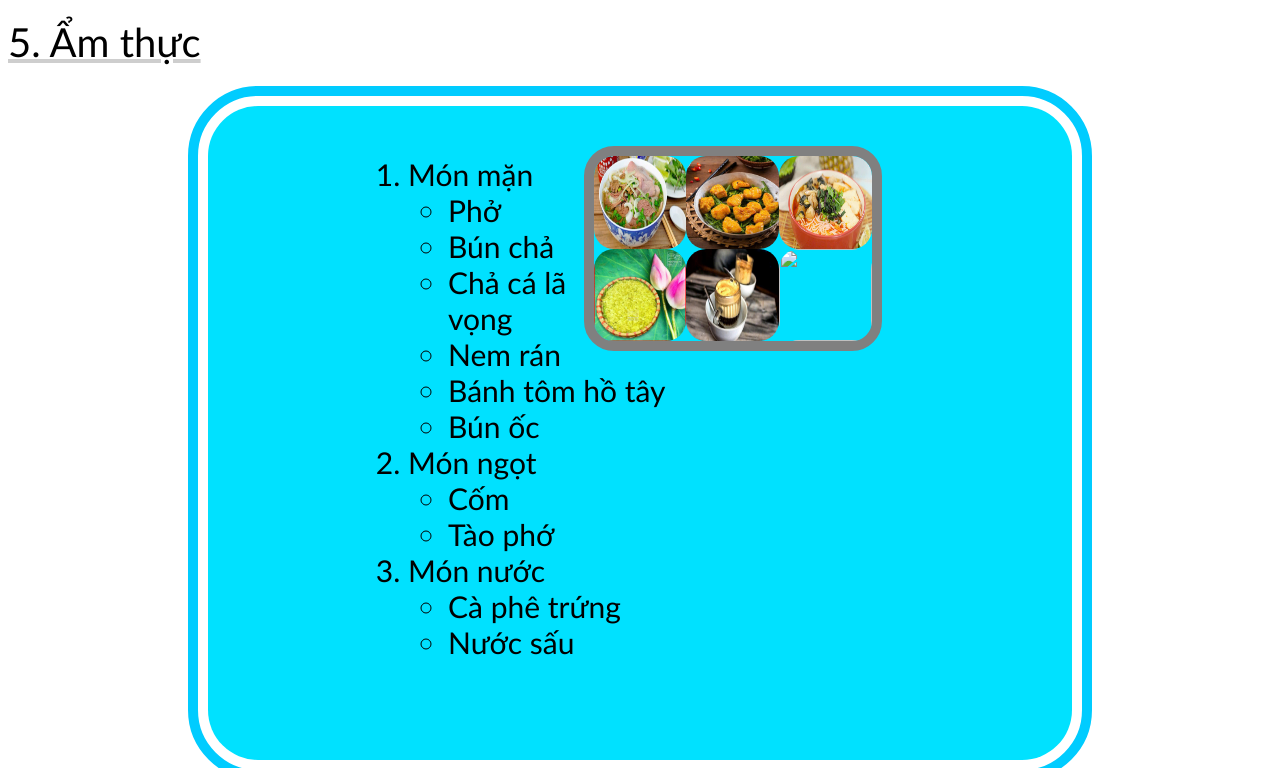
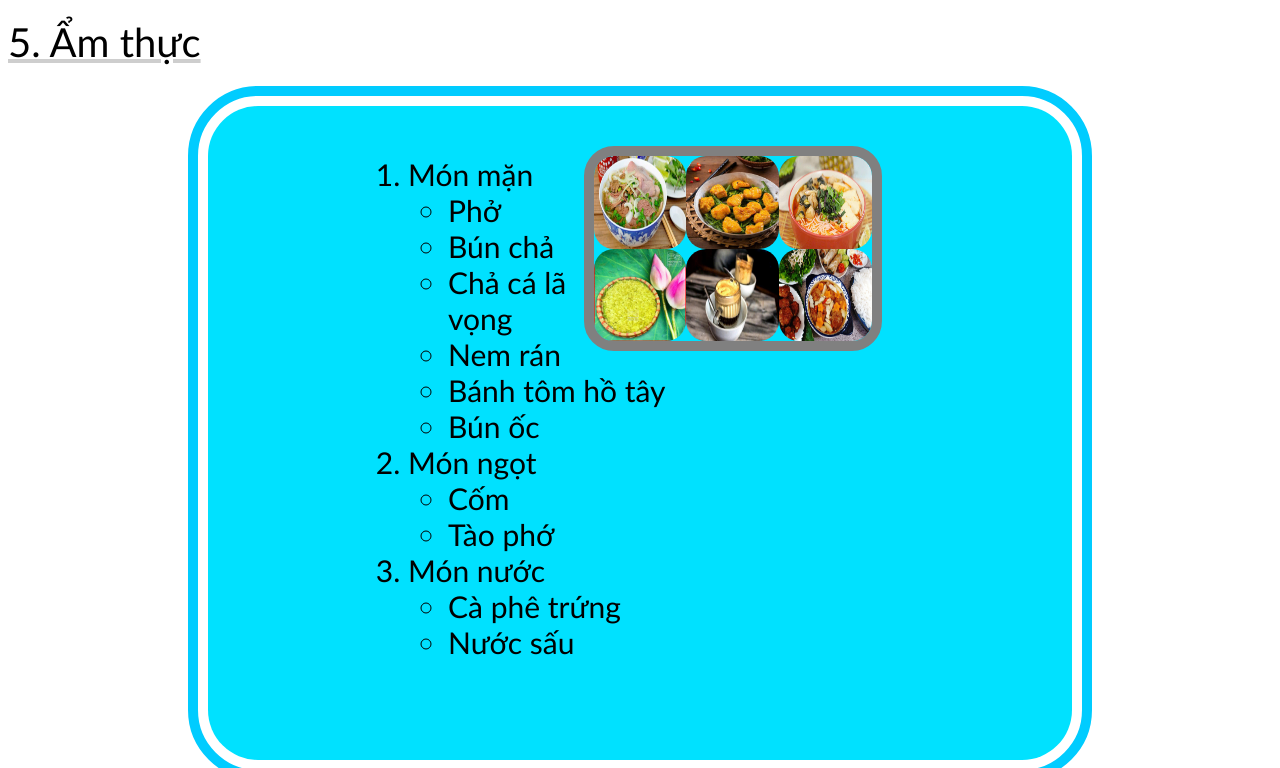
Before and after one commit to minhtriet1434/baitinhocvediadanh, a plain HTML site: page index.html in a window 1280 px wide. Shown: the part 7310-8078 px from the top of the page. Drawn offline with Linux system fonts and the light colour scheme; a web font is replaced by a local one.

Commit message:
lỗi source ảnh món bún chả

```diff
--- a/index.html
+++ b/index.html
@@ -87,7 +87,7 @@
                 <img src="./img/z5948938266158_4670929da70d681bcbbdf2d31dd067df.jpg" alt="" class="anhmonan">
                 <img src="./img/z5948938272772_e0cbe3c0db949d5387b2e1f0cf4a68e5.jpg" alt="" class="anhmonan">
                 <img src="./img/z5948938277238_73fef7479097fc49b815f3dada74ec9f.jpg" alt="" class="anhmonan">
-                <img src="/tronglop2/img/Anh-2-8146-1610099449.jpg" alt="" class="anhmonan">
+                <img src="./img/Anh-2-8146-1610099449.jpg" alt="" class="anhmonan">
             </div>
             <li>Món mặn
                 <ul type="+">
```
